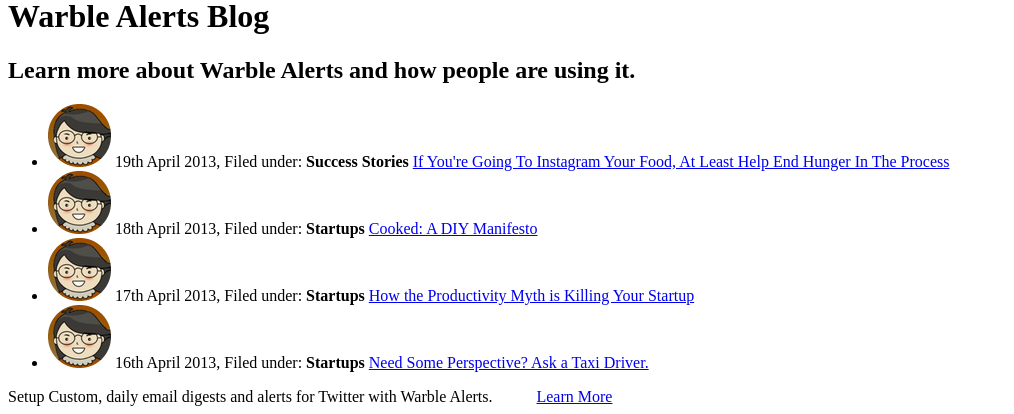
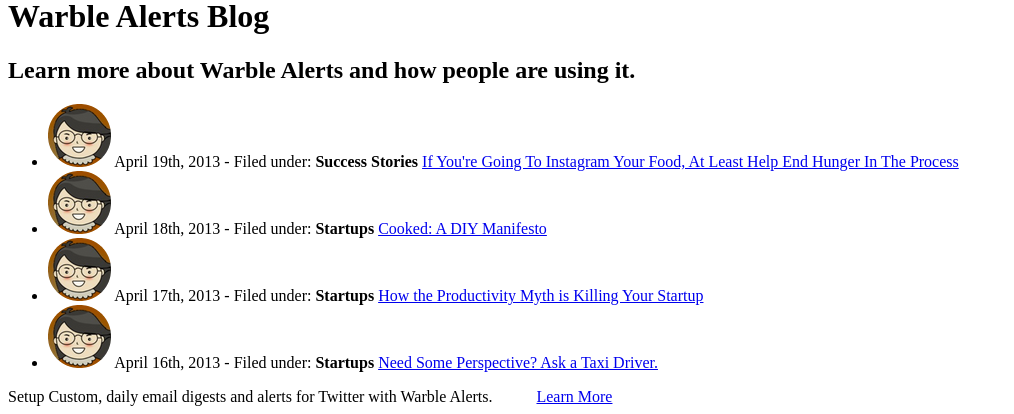
Before and after one commit to Warble/blog, a Jekyll site: the page built from index.html, in a window 1280 px wide, cut to the strip 535-949 px from the top of the page. Shown: the whole strip, without its empty margins (0-1014 px from the left). Built offline with Jekyll 4.4.1, drawn with Linux system fonts in a browser that asks for light colours.

Commit message:
Tweak date format

```diff
--- a/_plugins/date.rb
+++ b/_plugins/date.rb
@@ -4,7 +4,7 @@
 module Jekyll
   module DateFilter
     def pretty(date)
-      "#{date.strftime('%e').to_i.ordinalize} #{date.strftime('%B')} #{date.strftime('%Y')}"
+      "#{date.strftime('%B')} #{date.strftime('%e').to_i.ordinalize}, #{date.strftime('%Y')}"
     end
   end
 end
--- a/index.html
+++ b/index.html
@@ -17,7 +17,7 @@
       {% for post in site.posts %}
       <li>
         <img src="../images/{{ post.author }}.png" />
-        <span class="post-date">{{ post.date | pretty}}, Filed under: <b>{{ post.category }}</b></span>
+        <span class="post-date">{{ post.date | pretty}} - Filed under: <b>{{ post.category }}</b></span>
         <span class="post-title">
           <a href="{{ post.url }}">{{ post.title }}</a>
         </span>
```
